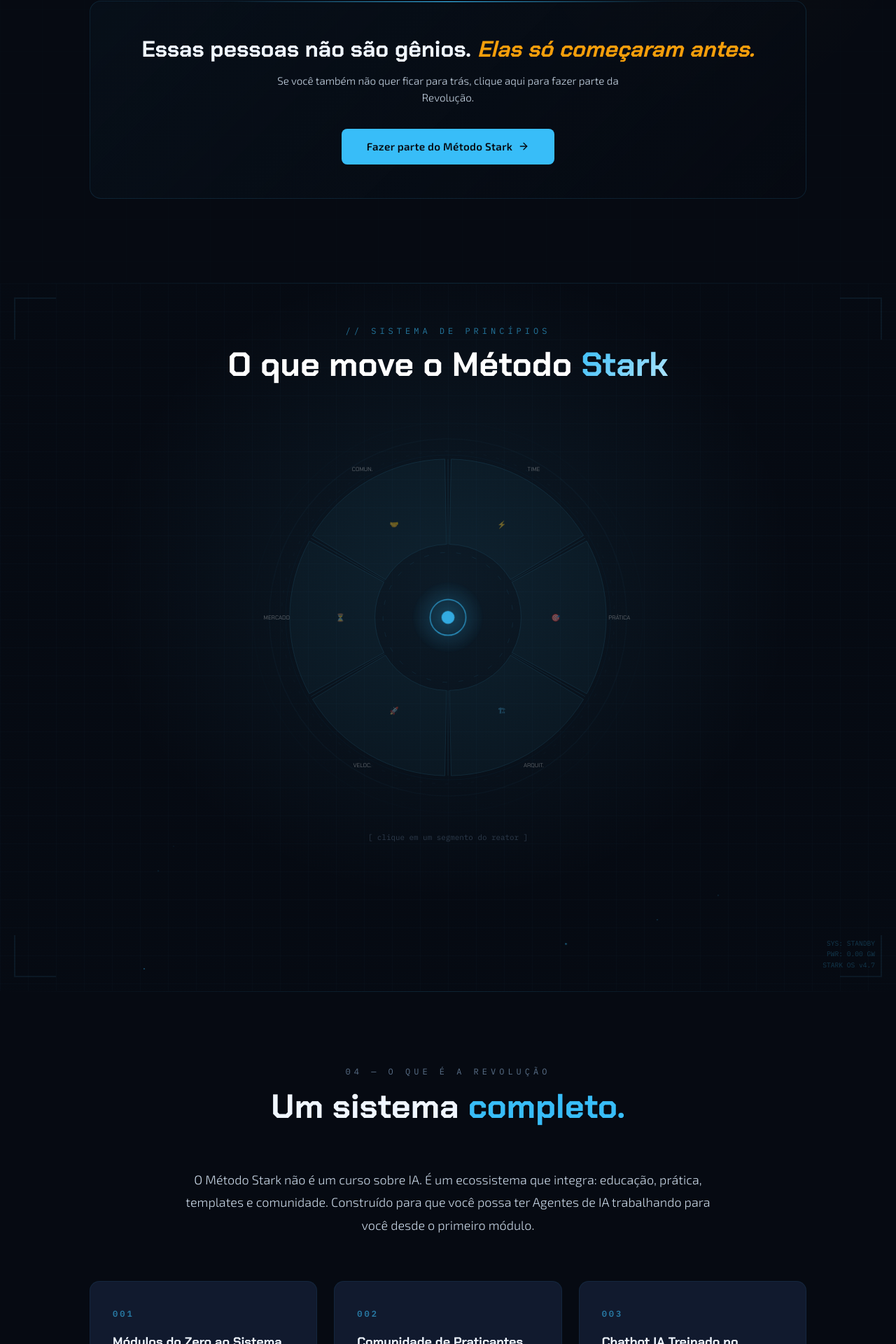
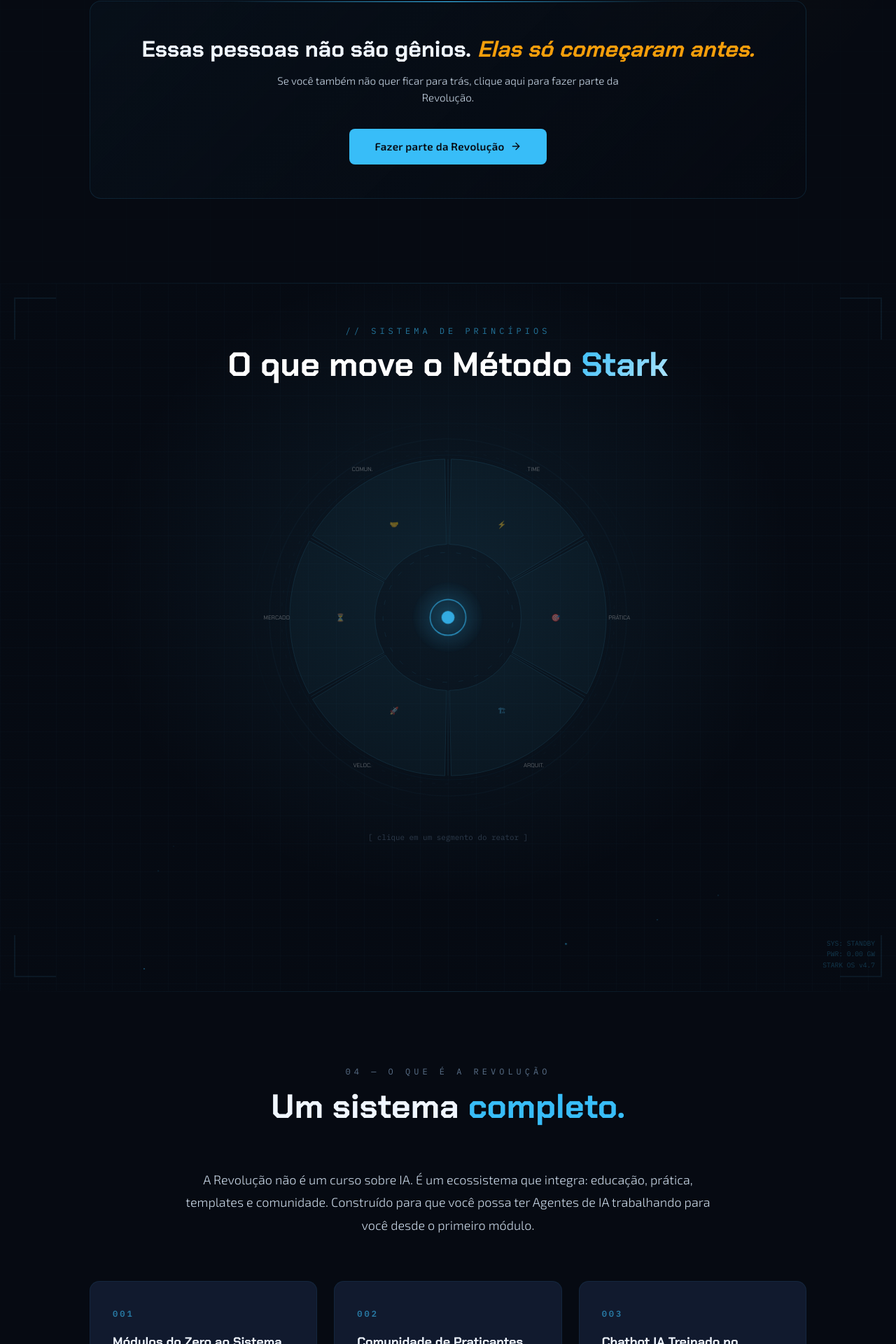
Before and after one commit to rodrigo3vium/ba-consultoria, a React (Vite) app: page /educacao/metodo-stark in a window 1280 px wide. Shown: the part 6276-8196 px from the top of the page at 70% size. Built offline with nearby package versions, Linux system fonts and the light colour scheme.

Commit message:
Replaced Método Stark text
Co-authored-by: rodrigo3vium <214317403+rodrigo3vium@users.noreply.github.com>

```diff
--- a/src/components/metodostark/ClosingSection.tsx
+++ b/src/components/metodostark/ClosingSection.tsx
@@ -412,7 +412,7 @@ const ClosingSection = ({ onCTA, afterDeliverables }: ClosingSectionProps) => {
               e.currentTarget.style.boxShadow = "none";
             }}
           >
-            Quero aprender o Método STARK e começar a criar meus sistemas de IA
+            Quero fazer parte da Revolução e começar a criar meus sistemas de IA
             <ArrowRight className="w-5 h-5" />
           </button>
         </div>
--- a/src/components/metodostark/MechanismSection.tsx
+++ b/src/components/metodostark/MechanismSection.tsx
@@ -510,7 +510,7 @@ const ReactorSection = () => {
               className="text-base md:text-lg leading-relaxed"
               style={{ fontFamily: FONT_BODY, color: TEXT_COLOR, lineHeight: 1.8, fontWeight: 300 }}
             >
-             O Método Stark não é um curso sobre IA. É um ecossistema que integra: educação, prática, templates e comunidade. Construído para que você possa ter Agentes de IA trabalhando para você desde o primeiro módulo.
+             A Revolução não é um curso sobre IA. É um ecossistema que integra: educação, prática, templates e comunidade. Construído para que você possa ter Agentes de IA trabalhando para você desde o primeiro módulo.
             </p>
           </div>
 
--- a/src/components/metodostark/OpportunitySection.tsx
+++ b/src/components/metodostark/OpportunitySection.tsx
@@ -186,7 +186,7 @@ const OpportunitySection = ({ onCTA }: Props) => {
             onMouseEnter={(e) => { e.currentTarget.style.background = ARC_BRIGHT; e.currentTarget.style.transform = "translateY(-2px)"; e.currentTarget.style.boxShadow = "0 8px 32px rgba(56,189,248,0.2)"; }}
             onMouseLeave={(e) => { e.currentTarget.style.background = ARC; e.currentTarget.style.transform = "translateY(0)"; e.currentTarget.style.boxShadow = "none"; }}
           >
-            Fazer parte do Método Stark
+            Fazer parte da Revolução
             <ArrowRight className="w-4 h-4" />
           </button>
         </div>
--- a/src/components/metodostark/SystemsShowcase.tsx
+++ b/src/components/metodostark/SystemsShowcase.tsx
@@ -159,7 +159,7 @@ const SystemsShowcase = ({ onCTA }: Props) => {
         </h2>
 
         <p style={{ fontFamily: FONT_BODY, fontSize: "1rem", color: TEXT_COLOR, lineHeight: 1.7, maxWidth: 580, fontWeight: 300 }}>
-          Cada sistema abaixo foi construído usando as técnicas ensinadas no Método STARK. Sem programação tradicional. Sem equipe.
+          Cada sistema abaixo foi construído usando as técnicas ensinadas na Revolução. Sem programação tradicional. Sem equipe.
         </p>
       </div>
 
```
